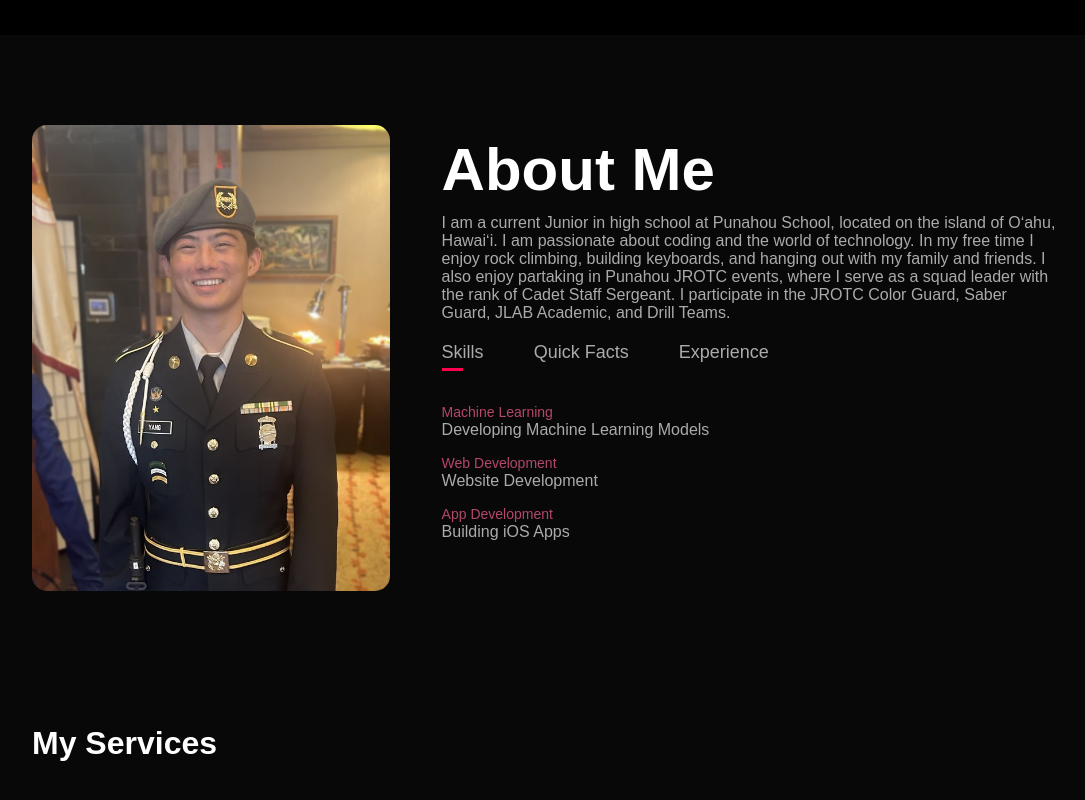
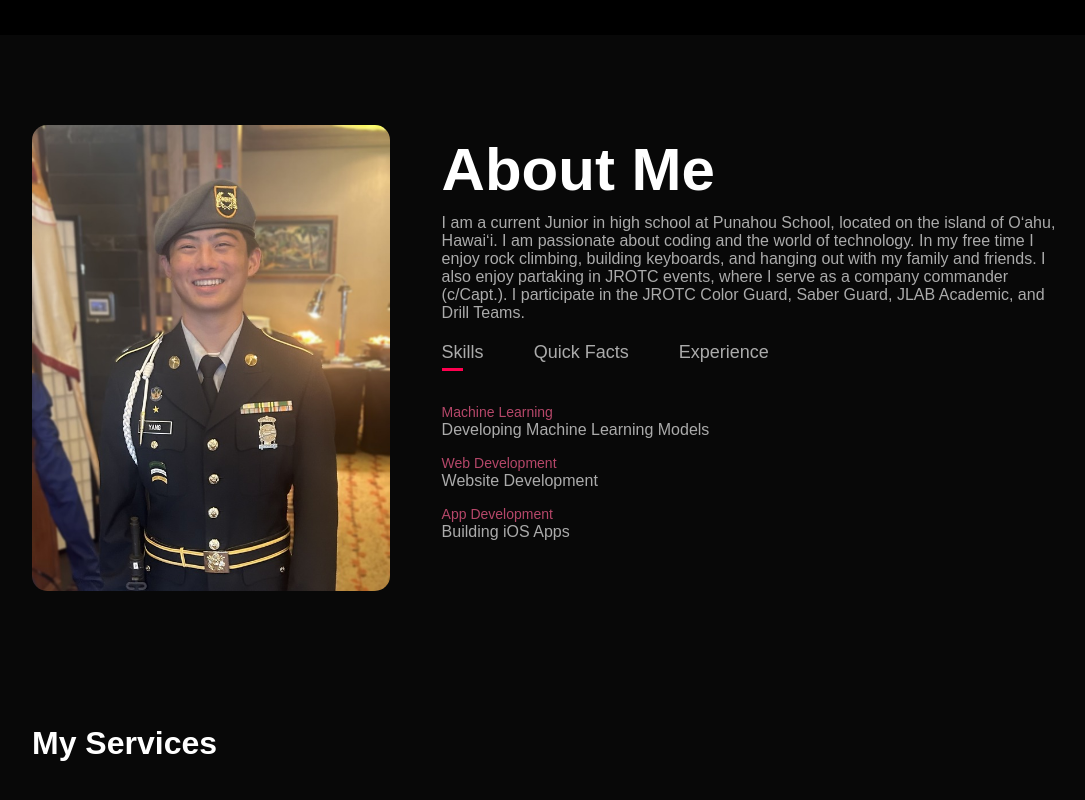
Before and after one commit to the-Turtle-From-1871/dte-portfolio, a plain HTML site: page index.html in a window 1280 px wide. Shown: the part 765-1565 px from the top of the page, without its empty margins (96-1181 px from the left). Drawn offline with Linux system fonts and the light colour scheme.

Commit message:
Update index.html

```diff
--- a/index.html
+++ b/index.html
@@ -55,7 +55,7 @@
                         I am passionate about coding and the world of technology.
                         In my free time I enjoy rock climbing, building keyboards,
                         and hanging out with my family and friends. I also enjoy partaking
-                        in Punahou JROTC events, where I serve as a squad leader with the rank of Cadet Staff Sergeant.
+                        in JROTC events, where I serve as a company commander (c/Capt.).
                         I participate in the JROTC Color Guard, Saber Guard, JLAB Academic, and Drill Teams.</p>
 
                     <div class="tab-titles">
```
